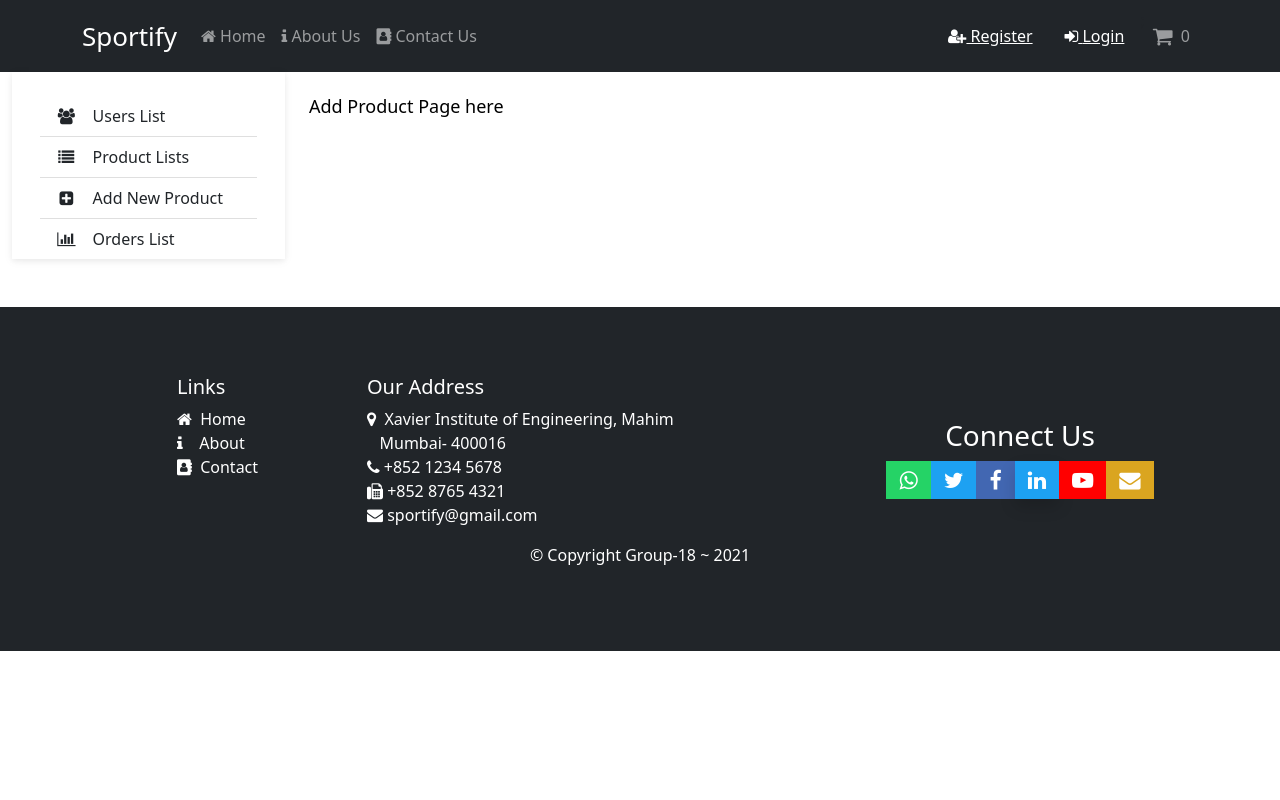
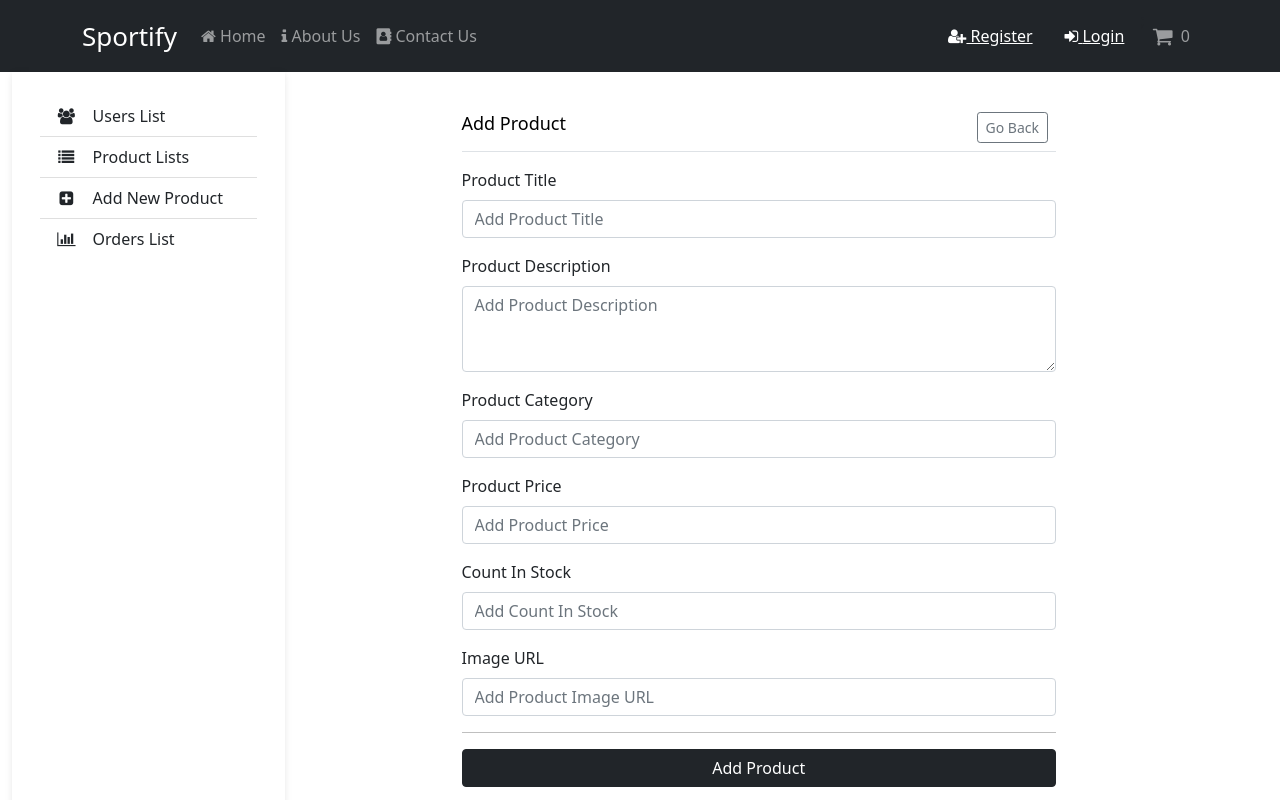
Before and after one commit to pratikbhadane24/Sportify-in-ReactJS, a React (Create React App) app in the folder client/: page /admin/addnewproduct in a window 1280 px wide. Shown: the top 800 px of the page. Built offline with nearby package versions, Linux system fonts and the light colour scheme.

Commit message:
add product page designed admin side

```diff
--- a/client/src/screens/Addproduct.js
+++ b/client/src/screens/Addproduct.js
@@ -1,9 +1,132 @@
 import React from "react";
+import { useEffect, useState } from "react";
+import { useDispatch, useSelector } from "react-redux";
 
 export default function Addproduct() {
+  const [name, setname] = useState("");
+  const [price, setprice] = useState();
+  const [countinstock, setcountinstock] = useState();
+  const [imageurl, setimageurl] = useState("");
+  const [category, setcategory] = useState("");
+  const [description, setdescription] = useState("");
+  const dispatch = useDispatch();
+
+  const addproduct = (e) => {
+    e.preventDefault();
+    const product = {
+      name: name,
+      price: price,
+      countInStock: countinstock,
+      image: imageurl,
+      description: description,
+      category,
+    };
+  };
+
   return (
-    <div>
-      <h1>Add Product Page here</h1>
+    <div className="text-start">
+      <main class="col-md-9 ms-sm-auto col-lg-10 px-md-4">
+        <div class="d-flex justify-content-between flex-wrap flex-md-nowrap align-items-center pt-3 pb-2 mb-3 border-bottom">
+          <h1 class="h2">Add Product</h1>
+          <div class="btn-toolbar mb-2 mb-md-0">
+            <a class="btn-group me-2 text-decoration-none" href="/admin">
+              <button type="button" class="btn btn-sm btn-outline-secondary">
+                Go Back
+              </button>
+            </a>
+          </div>
+        </div>
+      </main>
+      <form onSubmit={addproduct}>
+        <div class="col-md-9 ms-sm-auto col-lg-10 px-md-4">
+          <div class="mb-3">
+            <label class="form-label">Product Title</label>
+            <input
+              type="text"
+              class="form-control"
+              placeholder="Add Product Title"
+              required
+              value={name}
+              onChange={(e) => {
+                setname(e.target.value);
+              }}
+            />
+          </div>
+          <div class="mb-3">
+            <label for="productdescription" class="form-label">
+              Product Description
+            </label>
+            <textarea
+              class="form-control"
+              rows="3"
+              placeholder="Add Product Description"
+              required
+              value={description}
+              onChange={(e) => {
+                setdescription(e.target.value);
+              }}
+            ></textarea>
+          </div>
+          <div class="mb-3">
+            <label class="form-label">Product Category</label>
+            <input
+              type="text"
+              class="form-control"
+              placeholder="Add Product Category"
+              required
+              value={category}
+              onChange={(e) => {
+                setcategory(e.target.value);
+              }}
+            />
+          </div>
+          <div class="mb-3">
+            <label class="form-label">Product Price</label>
+            <input
+              type="number"
+              class="form-control"
+              placeholder="Add Product Price"
+              required
+              value={price}
+              onChange={(e) => {
+                setprice(e.target.value);
+              }}
+            />
+          </div>
+          <div class="mb-3">
+            <label class="form-label">Count In Stock</label>
+            <input
+              type="number"
+              class="form-control"
+              placeholder="Add Count In Stock"
+              required
+              value={countinstock}
+              onChange={(e) => {
+                setcountinstock(e.target.value);
+              }}
+            />
+          </div>
+          <div class="mb-3">
+            <label class="form-label">Image URL</label>
+            <input
+              type="text"
+              class="form-control"
+              placeholder="Add Product Image URL"
+              required
+              value={imageurl}
+              onChange={(e) => {
+                setimageurl(e.target.value);
+              }}
+            />
+          </div>
+          <hr />
+          <div class=" mb-3 d-grid">
+            <button class="btn btn-dark" type="submit">
+              Add Product
+            </button>
+          </div>
+        </div>
+      </form>
     </div>
   );
 }
```
